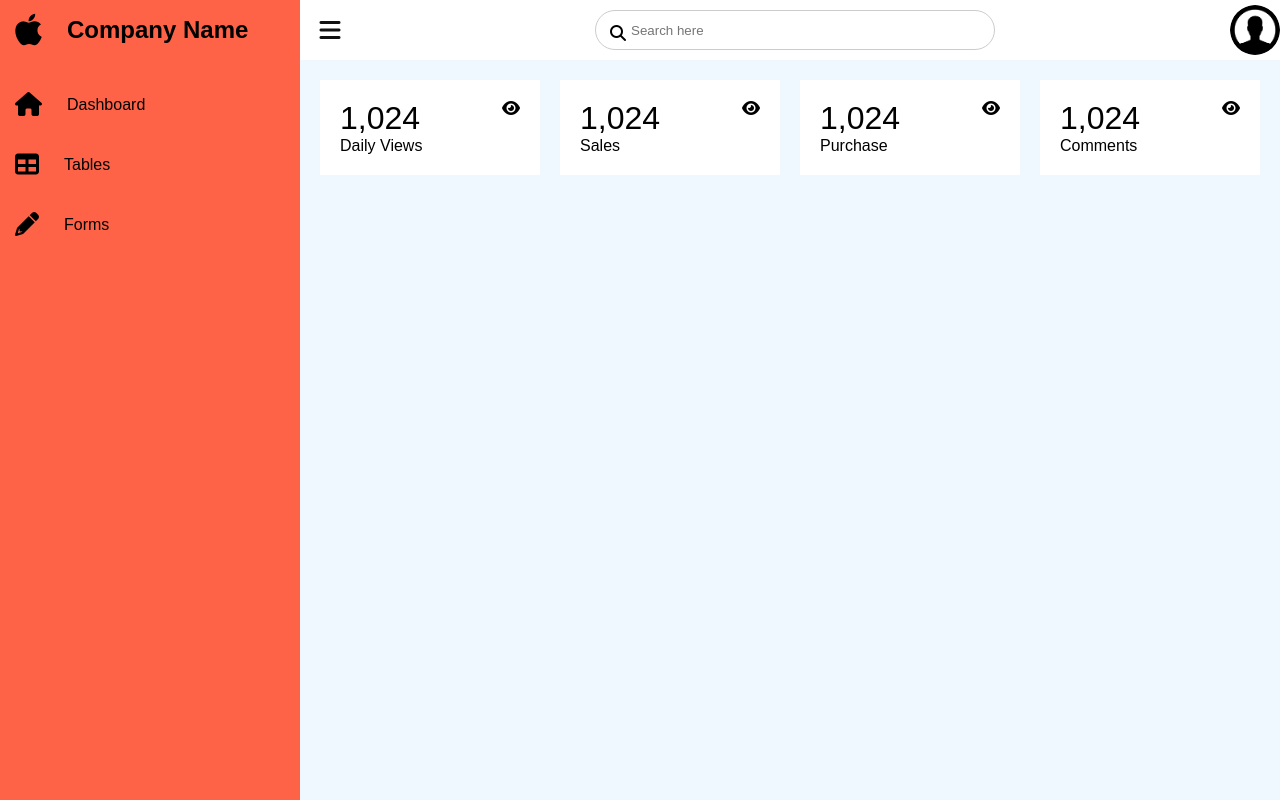
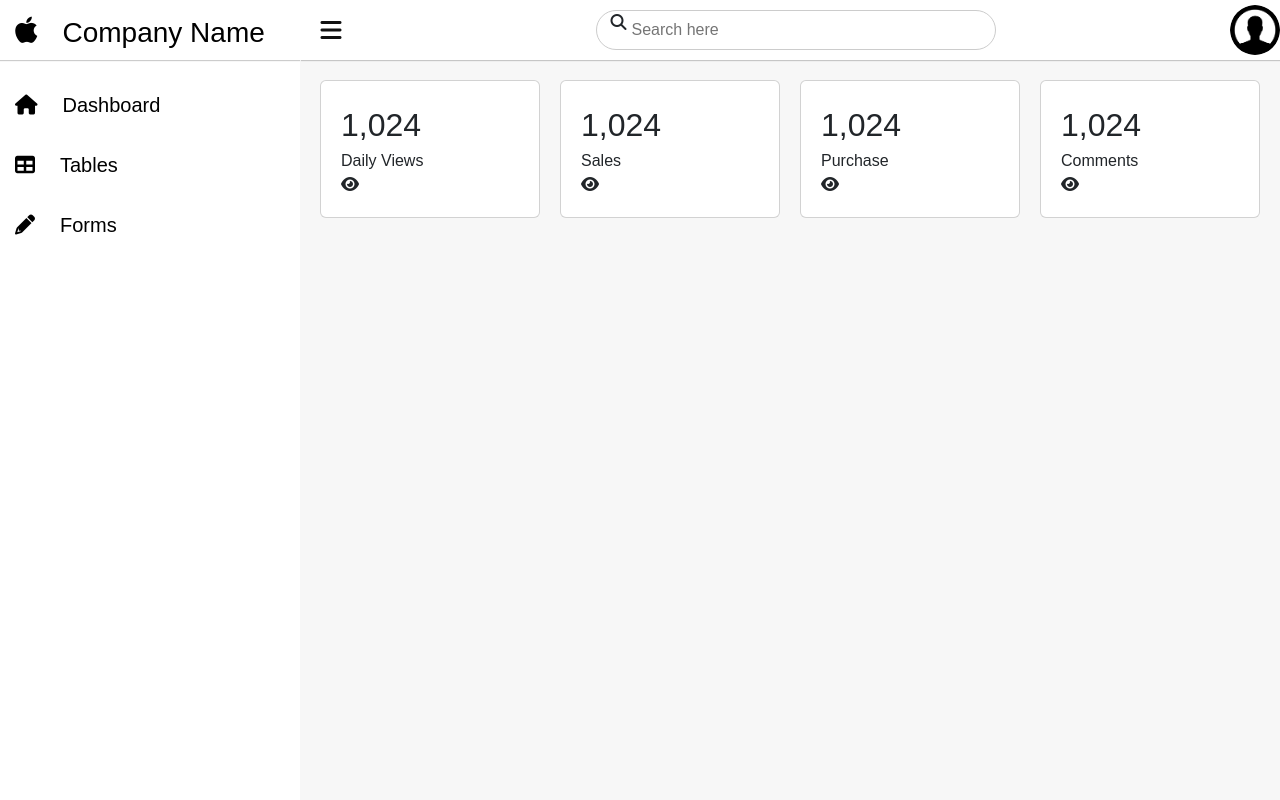
Before and after one commit to faruksajeeb/admin_template, a plain HTML site: page index.html in a window 1280 px wide. Drawn offline with Linux system fonts and the light colour scheme.

Commit message:
merge with bootstrap 5

```diff
--- a/index.html
+++ b/index.html
@@ -6,21 +6,21 @@
     <meta http-equiv="X-UA-Compatible" content="IE=edge">
 	<meta name="viewport" content="width=device-width, initial-scale=1">
     <title>Responsive Admin Dashboard</title>
-    <!-- <link rel="stylesheet" type="text/css" href="css/bootstrap.min.css"> -->
+    <link rel="stylesheet" type="text/css" href="css/bootstrap.min.css">
     <link rel="stylesheet" type="text/css" href="./style.css">
     <link rel="stylesheet" type="text/css"
         href="https://cdnjs.cloudflare.com/ajax/libs/font-awesome/6.2.0/css/all.min.css">
 </head>
 
 <body>
-    <div class="container">
-        <div class="navigation">
-            <ul>
+    <div class="container-fluid m-0 p-0">
+        <div class="navigation bg-white">
+            <ul class="p-0">
                 <li>
-                    <a href="">
+                    <a href="" class="bg-white">
                         <span class="icon"><i class="fa-brands fa-xl fa-apple"></i></span>
-                        <span class="title">
-                            <h2>Company Name</h2>
+                        <span class="title py-3">
+                            <h3>Company Name</h3>
                         </span>
                     </a>
                 </li>
--- a/style.css
+++ b/style.css
@@ -7,7 +7,7 @@
 body{
     overflow-x: hidden;
 }
-.container{
+.container-fluid{
     position:relative;
     width:100%;
 }
@@ -15,7 +15,7 @@ body{
     position: fixed;
     width: 300px;
     height: 100%;
-    background-color: tomato;
+   /* background-color: tomato; */
     transition: 0.5s;
     overflow: hidden;
 }
@@ -38,6 +38,7 @@ body{
 }
 .navigation ul li:nth-child(1){
     margin-bottom: 15px;
+	box-shadow: 0 1px 1px 0 rgb(0 0 0 / 20%);
  }
 .navigation ul li:nth-child(1):hover{
     background-color:transparent;
@@ -58,10 +59,10 @@ body{
     line-height: 60px;
     text-align: center;
     padding: 0 15px;
-    font-size:24px;
+    font-size:20px;
 }
 .navigation ul li a .icon .fa{
-    font-size: 24px;
+    font-size: 20px;
 }
 .navigation ul li a .title{
     position: relative;
@@ -70,13 +71,14 @@ body{
     height: 60px;
     line-height: 60px;
     white-space: nowrap;
+	font-size:20px;
 }
 .main{
     position: absolute;
     width: calc(100% - 300px);
     left: 300px;
     min-height: 100vh;
-    background-color:aliceblue;
+    background-color:#f7f7f7;
     transition: 0.5s;
 }
 .main.active{
@@ -86,8 +88,11 @@ body{
 .main .topbar{
     width: 100%;
     background: #FFF;
+	border-left: 1px solid white;
+	box-shadow: 1px 1px 1px 0 rgb(0 0 0 /20%);
+
     height: 60px;
-    display:flex;
+    display: flex;
     justify-content: space-between;
     align-items: center;
 }
```
